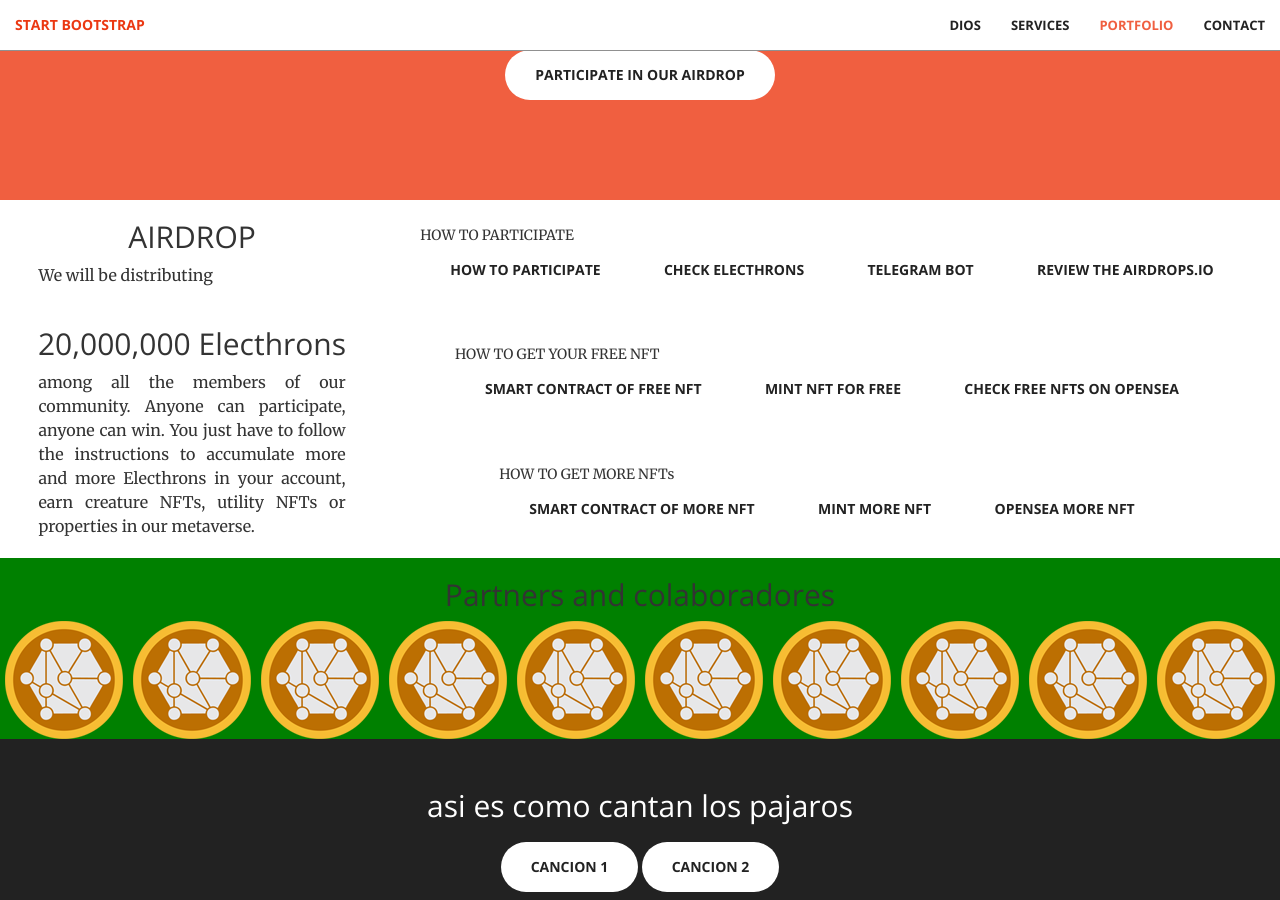
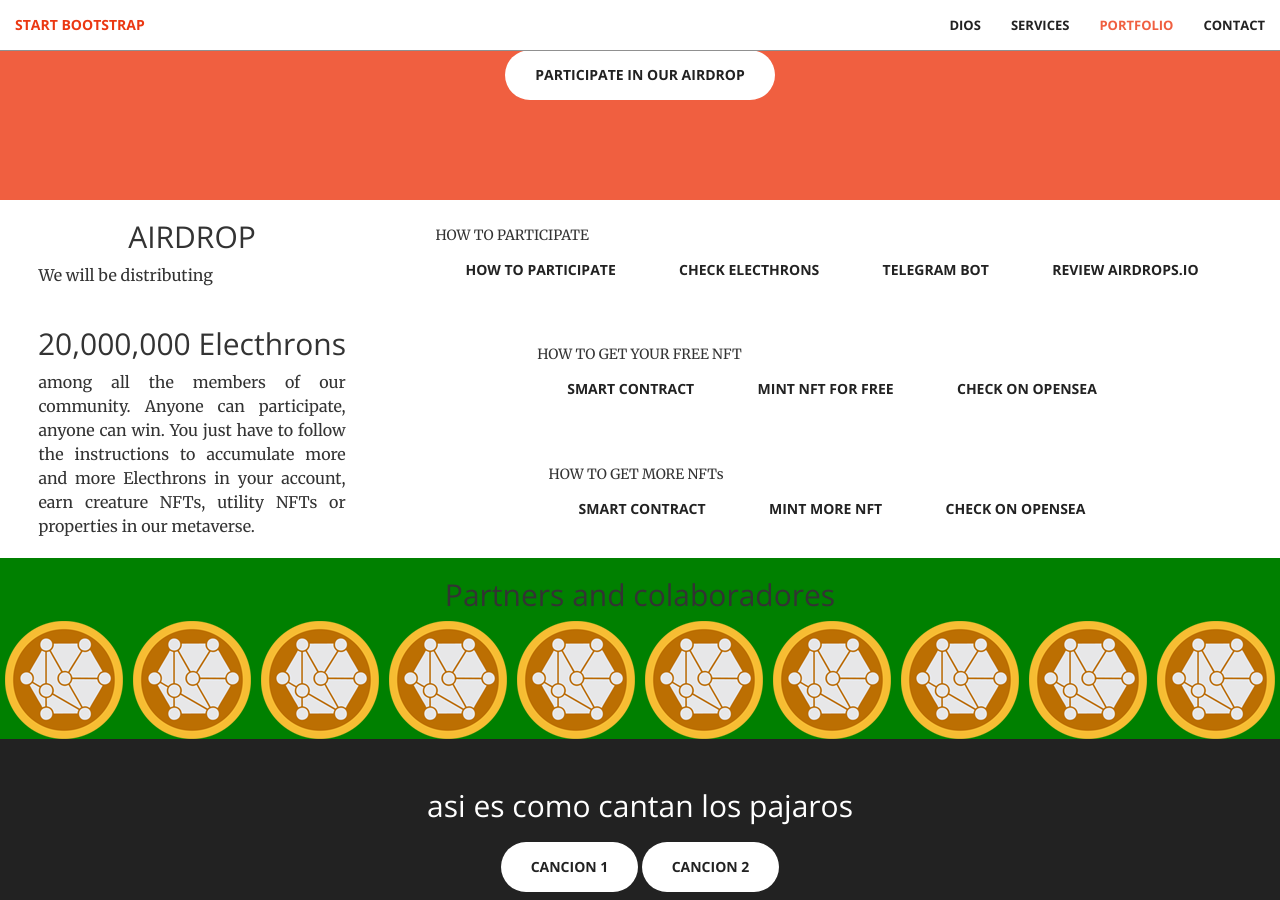
Before and after one commit to soujiang/soujiang.github.io, a Jekyll site: the page built from index.html, in a window 1280 px wide and 900 px high, scrolled down 3360 px. Built offline with Jekyll 4.4.1, drawn with Linux system fonts in a browser that asks for light colours.

Commit message:
airdrop cambio botones

```diff
--- a/_includes/airdrop.html
+++ b/_includes/airdrop.html
@@ -12,24 +12,24 @@
           <div>
   <a href="#" class="btn btn-default btn-xl wow tada">how to participate</a>
   <a href="#" class="btn btn-default btn-xl wow tada">Check Electhrons</a>
-  <a href="#" class="btn btn-default btn-xl wow tada">telegram bot</a>
-  <a href="#" class="btn btn-default btn-xl wow tada">review the airdrops.io</a>
+  <a href="#" class="btn btn-default btn-xl wow tada">Telegram Bot</a>
+  <a href="#" class="btn btn-default btn-xl wow tada">Review airdrops.io</a>
           </div>
       </div>
       <div>
         <div>HOW TO GET YOUR FREE NFT</div>
           <div>
-  <a href="#" class="btn btn-default btn-xl wow tada">Smart contract of free NFT</a>
-  <a href="#" class="btn btn-default btn-xl wow tada">mint NFT for free</a>
-  <a href="#" class="btn btn-default btn-xl wow tada">Check free NFTs on OPENSEA</a>
+  <a href="#" class="btn btn-default btn-xl wow tada">Smart contract</a>
+  <a href="#" class="btn btn-default btn-xl wow tada">Mint NFT for free</a>
+  <a href="#" class="btn btn-default btn-xl wow tada">Check on OPENSEA</a>
           </div>
       </div>
       <div>
         <div>HOW TO GET MORE NFTs</div>
           <div>
-  <a href="#" class="btn btn-default btn-xl wow tada">smart contract of more nft</a>
-  <a href="#" class="btn btn-default btn-xl wow tada">mint more nft</a>
-  <a href="#" class="btn btn-default btn-xl wow tada">opensea more nft</a>
+  <a href="#" class="btn btn-default btn-xl wow tada">Smart contract</a>
+  <a href="#" class="btn btn-default btn-xl wow tada">Mint more NFT</a>
+  <a href="#" class="btn btn-default btn-xl wow tada">Check on OPENSEA</a>
           </div>
       </div>
     </div>
```
